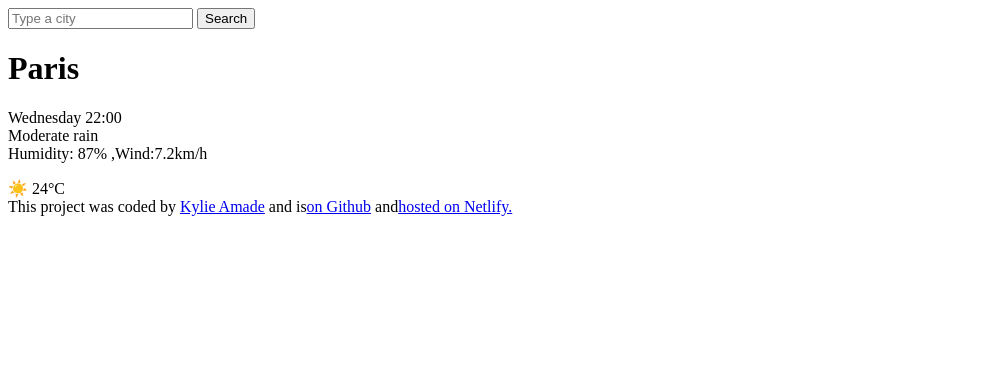
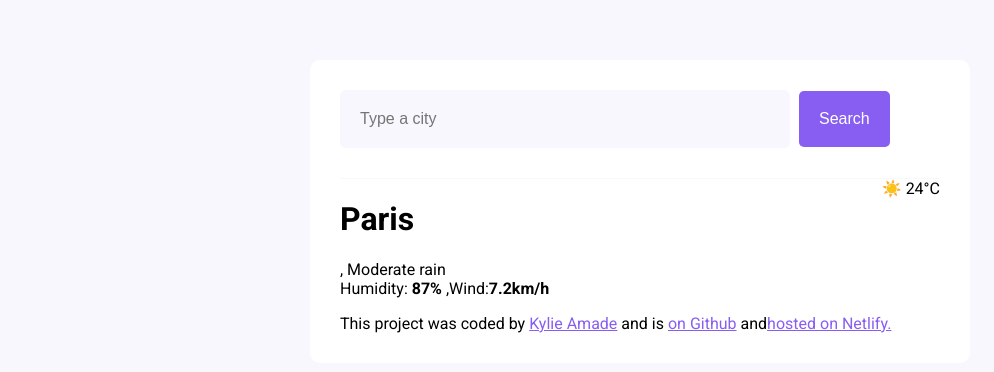
Before and after one commit to kylie-amade/weatherapp, a plain HTML site: page index.html in a window 1280 px wide. Shown: the whole page, without its empty margins (0-994 px from the left). Drawn offline with Linux system fonts and the light colour scheme.

Commit message:
new look

```diff
--- a/index.html
+++ b/index.html
@@ -3,32 +3,49 @@
   <head>
     <meta charset="UTF-8" />
     <meta name="viewport" content="width=device-width, initial-scale=1.0" />
-    <title>Document</title>
+    <meta name="viewport" content="width=device-width, initial-scale=1.0" />
+    <link rel="preconnect" href="https://fonts.googleapis.com" />
+    <link rel="preconnect" href="https://fonts.gstatic.com" crossorigin />
+    <link
+      href="https://fonts.googleapis.com/css2?family=Roboto:ital,wght@0,100;0,400;0,500;0,700;0,900;1,100;1,300;1,400;1,500;1,700;1,900&display=swap"
+      rel="stylesheet"
+    />
+    <title>Weather application</title>
+    <link rel="stylesheet" href="style.css" />
   </head>
   <body>
+    <div class="weather-app">
     <header>
-      <form>
-        <input type="search" placeholder="Type a city" required />
-        <input type="submit" value="Search" />
+      <form id="search-form">
+        <input type="search" placeholder="Type a city" required
+        class="search-input"
+        id="search-input"/>
+        <input type="submit" value="Search" class="search-button" />
       </form>
     </header>
     <main>
-      <h1>Paris</h1>
-      <p>
-        Wednesday 22:00 <br />
-        Moderate rain<br />
-        Humidity: 87% ,Wind:7.2km/h
-      </p>
-      <div>
-        <span>☀️</span>
-        <span>24°C</span>
+      <div class="current-weather">
+        <div>
+          <h1 class="current-city" id="current-city">Paris</h1>
+          <p class="current-details">
+            <span id="current-date"></span>, Moderate rain<br />
+            Humidity:<strong> 87%</strong> ,Wind:<strong>7.2km/h</strong>
+          </p>
+        </div>
+        <div class="current-temperature">
+          <span class="current-temperature-icon">☀️</span>
+          <span class="current-temperature-value" id="current-temperature">24</span><span class= "current-temperature-unit">°C</span>
+        </div>
       </div>
     </main>
     <footer>
       This project was coded by <a href="#" target="_blank">Kylie Amade</a> and
-      is<a href="#" target="_blank">on Github</a> and<a href="#" target="_blank"
+      is <a href="#" target="_blank">on Github</a> and<a
+        href="#"
+        target="_blank"
         >hosted on Netlify.</a
       >
     </footer>
+    </div>
   </body>
 </html>
--- /dev/null
+++ b/style.css
@@ -0,0 +1,45 @@
+.current-weather {
+  display: flex;
+  justify-content: space-between;
+}
+body {
+  background: #f9f7fe;
+  font-family: "Roboto", sans-serif;
+}
+
+a {
+  color: #885df1;
+}
+.weather-app {
+  background: white;
+  max-width: 600px;
+  margin: 60px auto;
+  padding: 30px;
+  border-radius: 10px;
+  box-shadow: 0 30 px 50 px rgba(65, 50, 100, 0.08);
+}
+header {
+  border-bottom: 1px solid #f9f7fe;
+  padding-bottom: 30px;
+}
+.search-input {
+  background-color: #f9f7fe;
+  border: none;
+  color: rgba(39, 33, 66, 0.4);
+  font-size: 16px;
+  padding: 20px;
+  width: 75%;
+  border-radius: 6px;
+}
+.search-button {
+  margin-left: 5px;
+  font-size: 16px;
+  background-color: #885df1;
+  color: white;
+  border: none;
+  padding: 20px;
+  line-height: 1;
+  border-radius: 5px;
+}
+main {
+}
```
